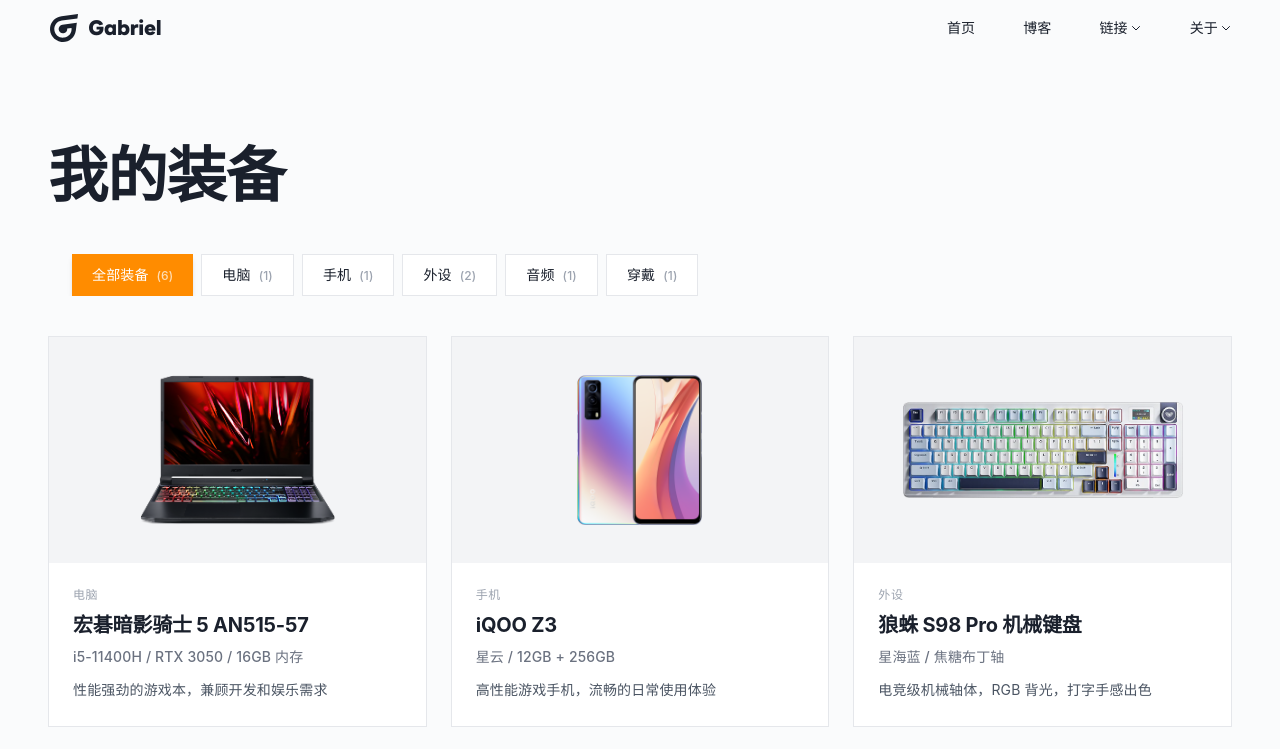
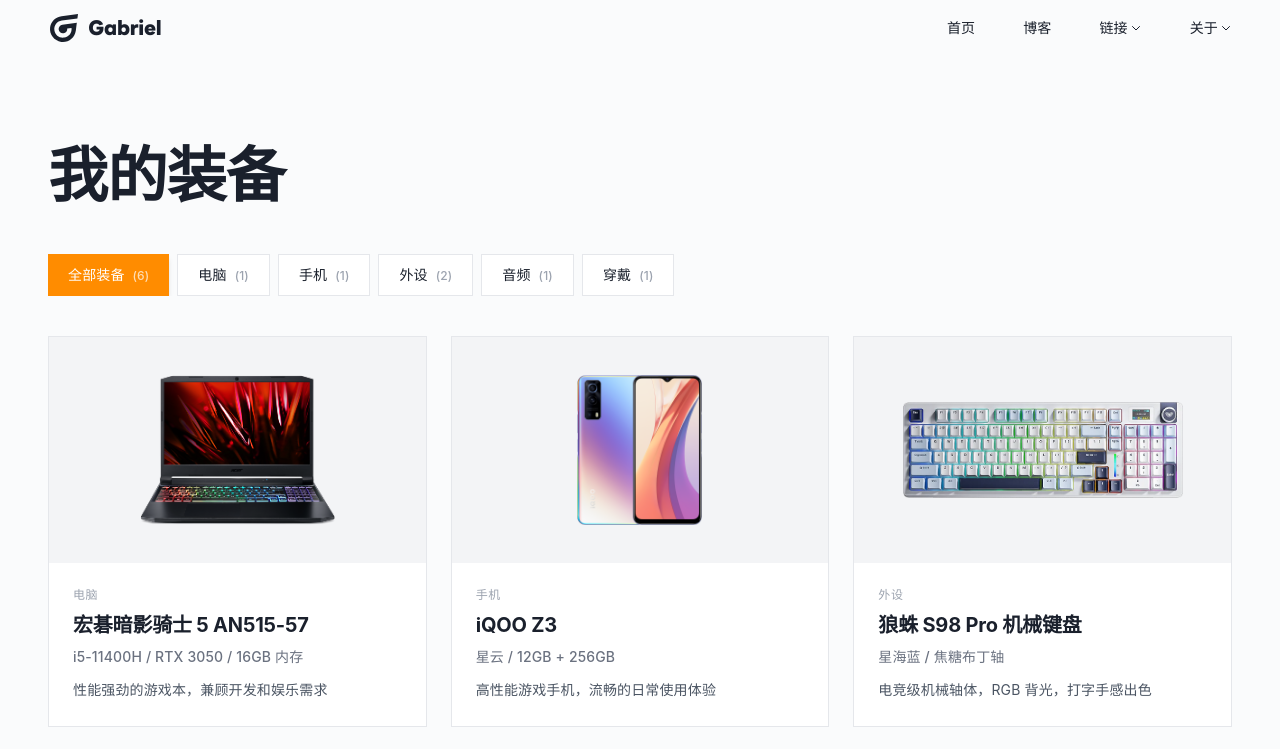
Before and after one commit to Gabe-Xu/Gabe-Xu.github.io, a Next.js app: page /equipment in a window 1280 px wide. Shown: the top 749 px of the page. Built offline with nearby package versions, Linux system fonts and the light colour scheme.

Commit message:
fix: restructure filter container to properly align scroll area with search box

```diff
--- a/app/blog/BlogClient.tsx
+++ b/app/blog/BlogClient.tsx
@@ -211,8 +211,9 @@
             </div>
 
             {/* Category Filter - 移动端可滑动，PC端hover展开 */}
-            <div className="mb-4 overflow-x-auto md:overflow-visible -mx-6 md:mx-0 scrollbar-hide group relative">
-              <div className="flex gap-2 md:gap-3 md:flex-wrap md:max-h-[50px] md:overflow-hidden md:group-hover:max-h-[500px] md:transition-all md:duration-500 md:ease-in-out pl-6 pr-6 md:pl-0 md:pr-0">
+            <div className="mb-4 group relative">
+              <div className="overflow-x-auto md:overflow-visible -mx-6 md:mx-0 scrollbar-hide px-6 md:px-0">
+                <div className="flex gap-2 md:gap-3 md:flex-wrap md:max-h-[50px] md:overflow-hidden md:group-hover:max-h-[500px] md:transition-all md:duration-500 md:ease-in-out">
                 <button
                   onClick={() => handleCategoryClick(null)}
                   className={`px-3 py-2 md:px-5 md:py-2.5 text-xs md:text-sm font-medium transition-all whitespace-nowrap ${
@@ -264,6 +265,7 @@
                     </button>
                   )
                 })}
+                </div>
               </div>
             </div>
 
--- a/app/equipment/page.tsx
+++ b/app/equipment/page.tsx
@@ -84,8 +84,9 @@
           </h1>
 
           {/* Category Filter - 移动端可滑动，PC端hover展开 */}
-          <div className="overflow-x-auto md:overflow-visible -mx-6 md:mx-0 scrollbar-hide mt-10 group relative">
-            <div className="flex gap-2 md:gap-3 md:flex-wrap md:max-h-[50px] md:overflow-hidden md:group-hover:max-h-[500px] md:transition-all md:duration-500 md:ease-in-out pl-6 pr-6 md:pl-0 md:pr-0">
+          <div className="mt-10 group relative">
+            <div className="overflow-x-auto md:overflow-visible -mx-6 md:mx-0 scrollbar-hide px-6 md:px-0">
+              <div className="flex gap-2 md:gap-3 md:flex-wrap md:max-h-[50px] md:overflow-hidden md:group-hover:max-h-[500px] md:transition-all md:duration-500 md:ease-in-out">
               {categories.map((category) => {
                 const count = category === '全部装备'
                   ? equipment.length
@@ -121,6 +122,7 @@
                   </button>
                 )
               })}
+              </div>
             </div>
           </div>
         </div>
```
